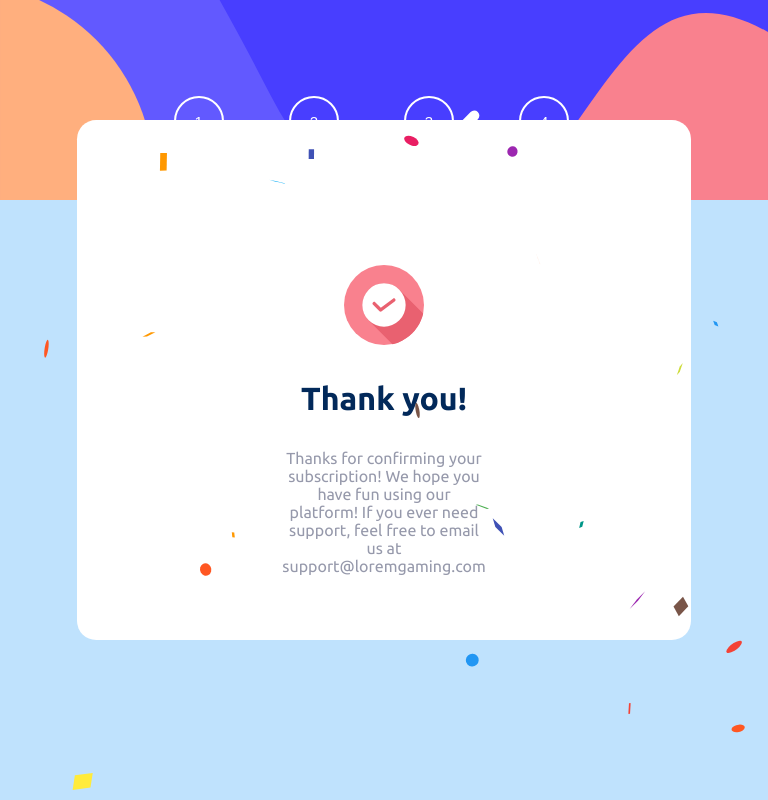
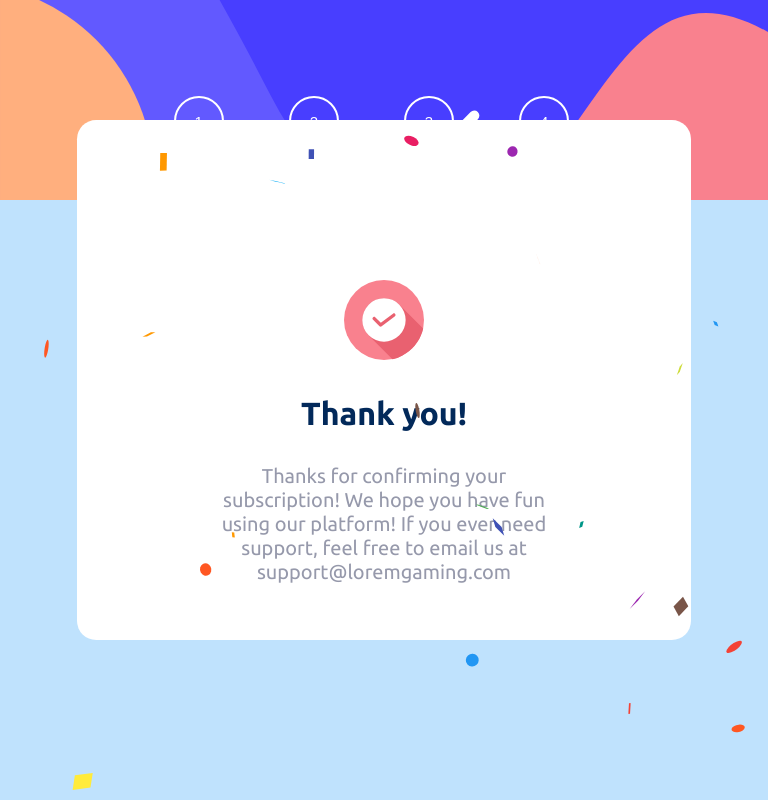
Before and after one commit to mnavai/multistepsform-reactapp, a React (Create React App) app: page /thank-you in a window 768 px wide. Built offline with nearby package versions, Linux system fonts and the light colour scheme.

Commit message:
tablet view fixing

```diff
--- a/src/components/MainWrapper/MainWrapper.css
+++ b/src/components/MainWrapper/MainWrapper.css
@@ -122,7 +122,21 @@
         margin-left: auto;
         margin-right: auto;
     }
-
+    .bill-container {
+        height: 35vh;
+        width: 50vw;
+        margin: 1rem auto 0 auto;
+    }
+    .finalmessage-container {
+        margin-top: 3rem;
+    }
+    .thank-you-p {
+        color: hsl(231, 11%, 63%);
+        text-align: center;
+        padding-left: 1rem;
+        padding-right: 1rem;
+        font-size: 20px;
+    }
 }
 @media screen and (max-width:578px) {
     .main-section{
```
